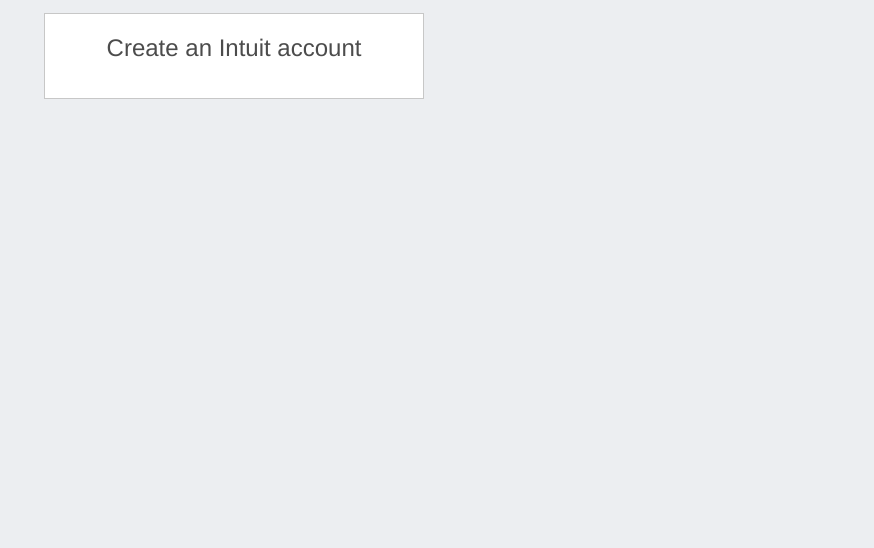
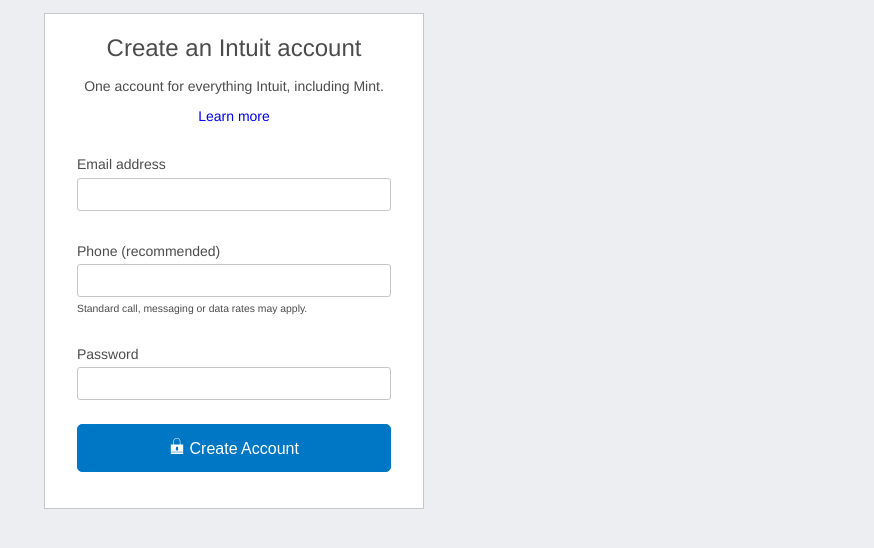
Before and after one commit to fedgut/html-forms, a plain HTML site: page index.html in a window 1280 px wide. Shown: the part 222-770 px from the top of the page, without its empty margins (406-1280 px from the left). Drawn offline with Linux system fonts and the light colour scheme.

Commit message:
Adding form field and form styles

```diff
--- a/css/style.css
+++ b/css/style.css
@@ -110,3 +110,55 @@
   font-weight: 500;
   margin: 0 0 1rem;
 }
+
+
+form {
+  padding: 1rem 2rem;
+}
+
+form .form-field {
+  display: flex;
+  flex-direction: column;
+  padding: 1rem 0;
+}
+
+form .form-field input {
+  padding: .5rem .75rem;
+  border-radius: 3px;
+  border: 1px solid  #c7c7c7;
+  }
+
+form input:focus {
+  border-color: rgba(82,168,236,.8);
+  box-shadow: 0 1px 1px rgba(0,0,0,.075) inset, 0 0 8px rgba(82,168,236,.6);
+}
+
+form .form-field label {
+  display: block;
+  text-align: left;
+  margin-bottom:  0.35rem;
+}
+
+form .input-hint {
+  text-align: left;
+  font-size: 0.65rem;
+  margin-top:  0.35rem;
+}
+
+form button {
+  margin-top: .5rem;
+  border-radius: 5px;
+  border: 1px solid #0077C5;
+  background-color: #0077C5;
+  text-align: center;
+  color: white;
+  height: 3rem;
+  display: block;
+  width: 100%;
+  font-size: 1rem;
+  font-weight: 400;
+}
+
+form button img {
+  height: 1rem;
+}
--- a/index.html
+++ b/index.html
@@ -40,6 +40,27 @@
         </div>
         <div class="card">
           <h4>Create an Intuit account</h4>
+          <p>One account for everything Intuit, including Mint. </p>
+          <a href="#">Learn more</a>
+          <form >
+            <div class="form-field">
+              <label for="email">Email address</label>
+              <input id="email" type="email" required>
+            </div>
+            <div class="form-field">
+              <label for="phone">Phone (recommended)</label>
+              <input type="tel" id="phone">
+              <span class="input-hint">Standard call, messaging or data rates may apply.</span>
+            </div>
+            <div class="form-field">
+              <label for="password">Password</label>
+              <input type="password" id="password">
+            </div>
+            <button type="submit">
+              <img src="vectors/locked.svg" alt="locked">
+              Create Account
+            </button>
+          </form>
         </div>
       </div>
     </section>
```
